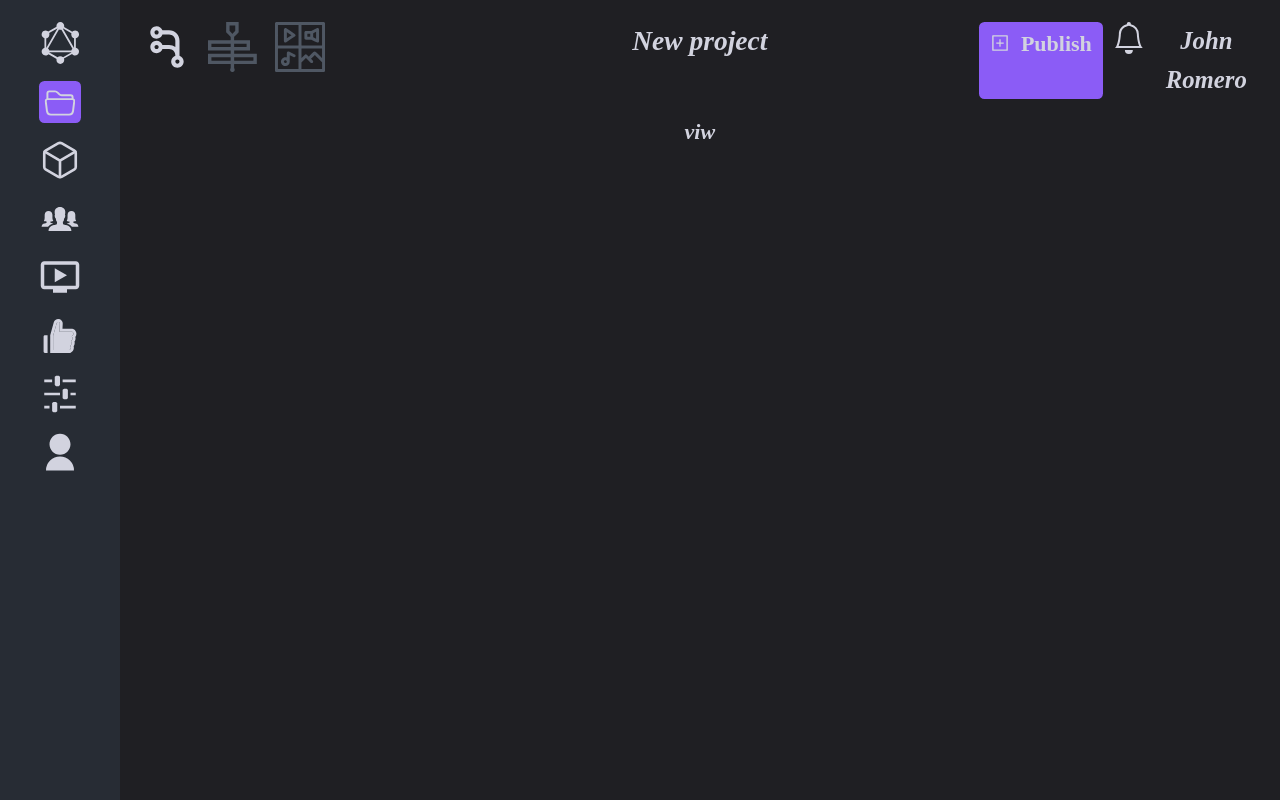
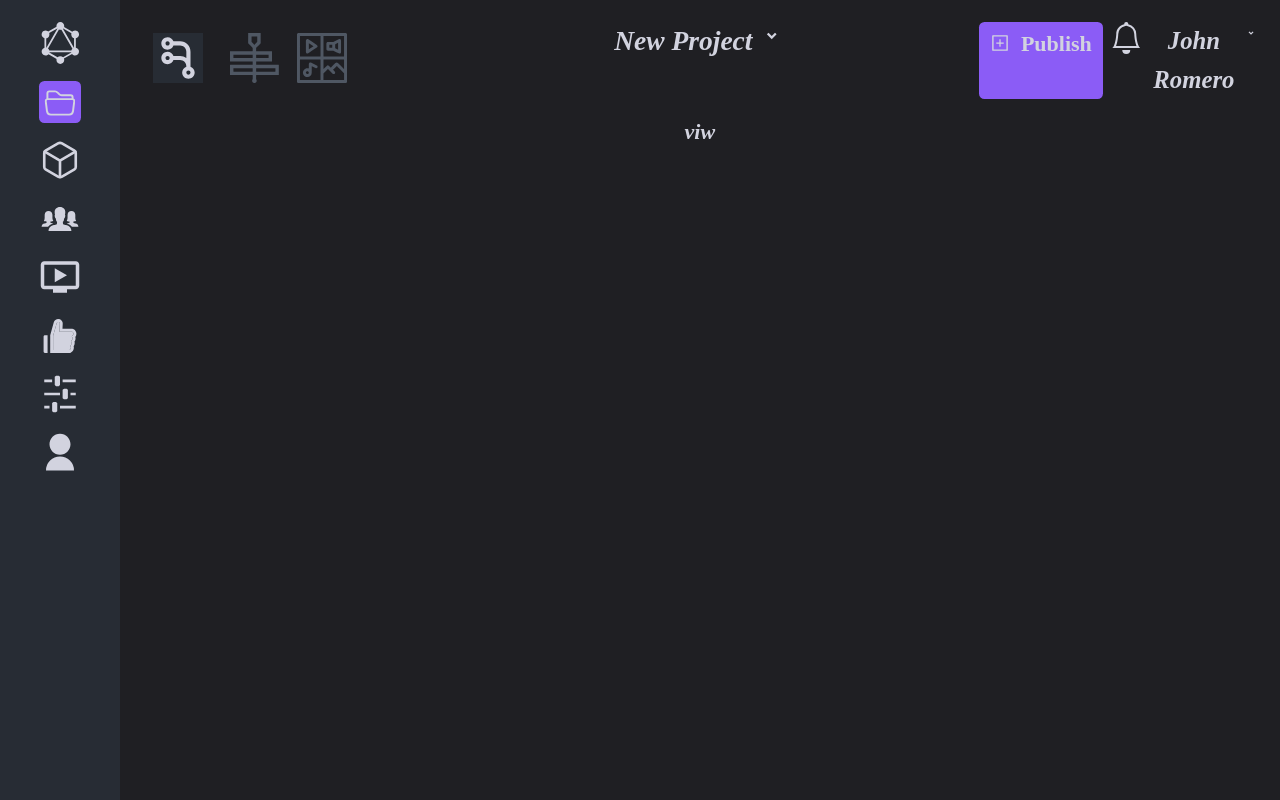
Before and after one commit to krishnaraop/meetmo-task, a Next.js app: page /view in a window 1280 px wide. Built offline with nearby package versions, Linux system fonts and the light colour scheme.

Commit message:
added original video

```diff
--- a/component/VideoComponent.js
+++ b/component/VideoComponent.js
@@ -4,16 +4,33 @@ import { HiPlayPause } from "react-icons/hi";
 import Image from "next/image";
 import { FontAwesomeIcon } from "@fortawesome/react-fontawesome";
 import { faPlayPause, faPlay } from "@fortawesome/free-solid-svg-icons";
+import YouTube from "react-youtube";
 
 const VideoComponent = () => {
+  const opts = {
+    height: "430",
+    width: "740",
+    playerVars: {
+      autoplay: 1,
+    },
+  };
+  const onPause = (e) => {
+    console.log("paused", e);
+  };
   return (
     <div className="flex flex-col">
-      <Image
+      {/* <Image
         src="https://images.unsplash.com/photo-1493225457124-a3eb161ffa5f?ixlib=rb-4.0.3&ixid=MnwxMjA3fDB8MHxwaG90by1wYWdlfHx8fGVufDB8fHx8&auto=format&fit=crop&w=1170&q=80"
         alt="Picture of the author"
         width={600}
         height={312}
         className="rounded m-auto w-fit h-fit"
+      /> */}
+      <YouTube
+        videoId="u5D0jIbGUFc"
+        opts={opts}
+        onReady={onPause}
+        className="rounded m-auto"
       />
       <div className="flex flex-row gap-2 align-middle justify-center m-1 ">
         <div>
--- a/component/topbar.js
+++ b/component/topbar.js
@@ -4,25 +4,40 @@ import p2 from "../pages/assets/Vector.svg";
 import { BsBell } from "react-icons/bs";
 import Image from "next/image";
 import { AiOutlinePlusSquare } from "react-icons/ai";
+import { RiArrowDropDownLine } from "react-icons/ri";
+
 const TopBar = () => {
   return (
     <div className="flex flex-row p-4">
       <div className="basis-1/4 ">
         <div className="flex flex-row gap-3">
-          <TiFlowChildren style={{ transform: "rotate(180deg)" }} size={50} />
+          <TiFlowChildren
+            className="bg-[#272C34] m-2"
+            style={{ transform: "rotate(180deg)" }}
+            size={50}
+          />
           <Image src={p2} alt="Picture of the author" width={50} height={50} />
           <Image src={p1} alt="Picture of" width={50} height={50} />
         </div>
       </div>
-      <div className="basis-1/2 text-xl">New project</div>
+      <div className="basis-1/2 text-xl flex flex-row justify-center gap-1 ">
+        <h4>New Project</h4>
+        <p>
+          <RiArrowDropDownLine />
+        </p>{" "}
+      </div>
       <div className="basis-1/4">
         <div className="flex flex-row">
-          <button className="basis-1/4 flex flex-row gap-2 rounded p-2 bg-violet-500 hover:bg-blue-600">
-            <AiOutlinePlusSquare className="hover:text-red-400" size={20} />{" "}
-            <p className="hover:text-red-400"> Publish</p>
+          <button className="basis-1/4 flex flex-row gap-2 rounded p-2 bg-violet-500 hover:bg-blue-600 hover:text-red-400">
+            <AiOutlinePlusSquare size={20} />
+            <p> Publish</p>
           </button>
           <BsBell className="basis-1/4" size={32} />
-          <div className="basis-1/2 text-lg">John Romero</div>
+          <div className="basis-1/2 text-lg flex flex-row justify-center gap-1">
+            <h4> John Romero</h4>
+
+            <RiArrowDropDownLine size={22} />
+          </div>
         </div>
       </div>
     </div>
--- a/package.json
+++ b/package.json
@@ -24,6 +24,7 @@
     "react-bootstrap": "^2.6.0",
     "react-dom": "18.2.0",
     "react-icons": "^4.6.0",
+    "react-youtube": "^10.1.0",
     "reactflow": "^11.3.1",
     "styled-components": "^5.3.6",
     "tailwindcss": "^3.2.4"
```
Also changed, not shown: 1 other file (tests, documents, lock files or other folders).
